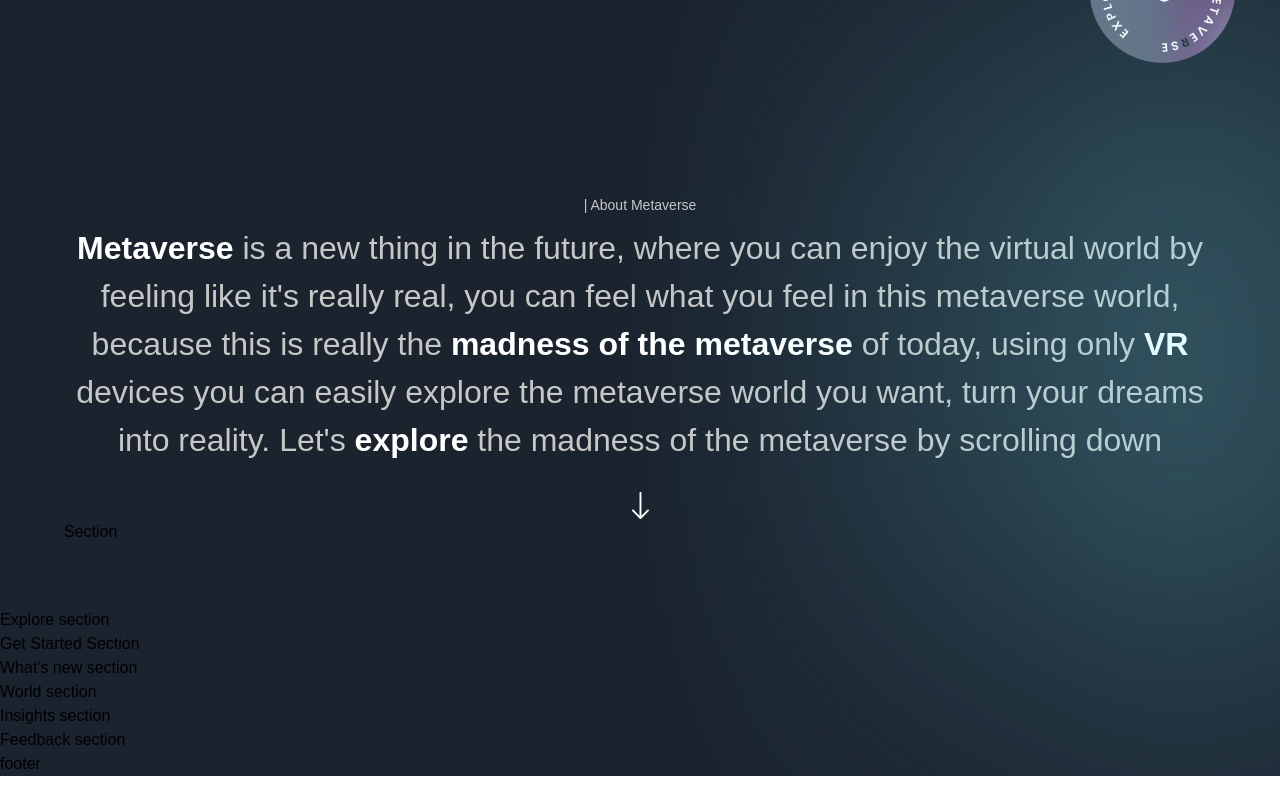
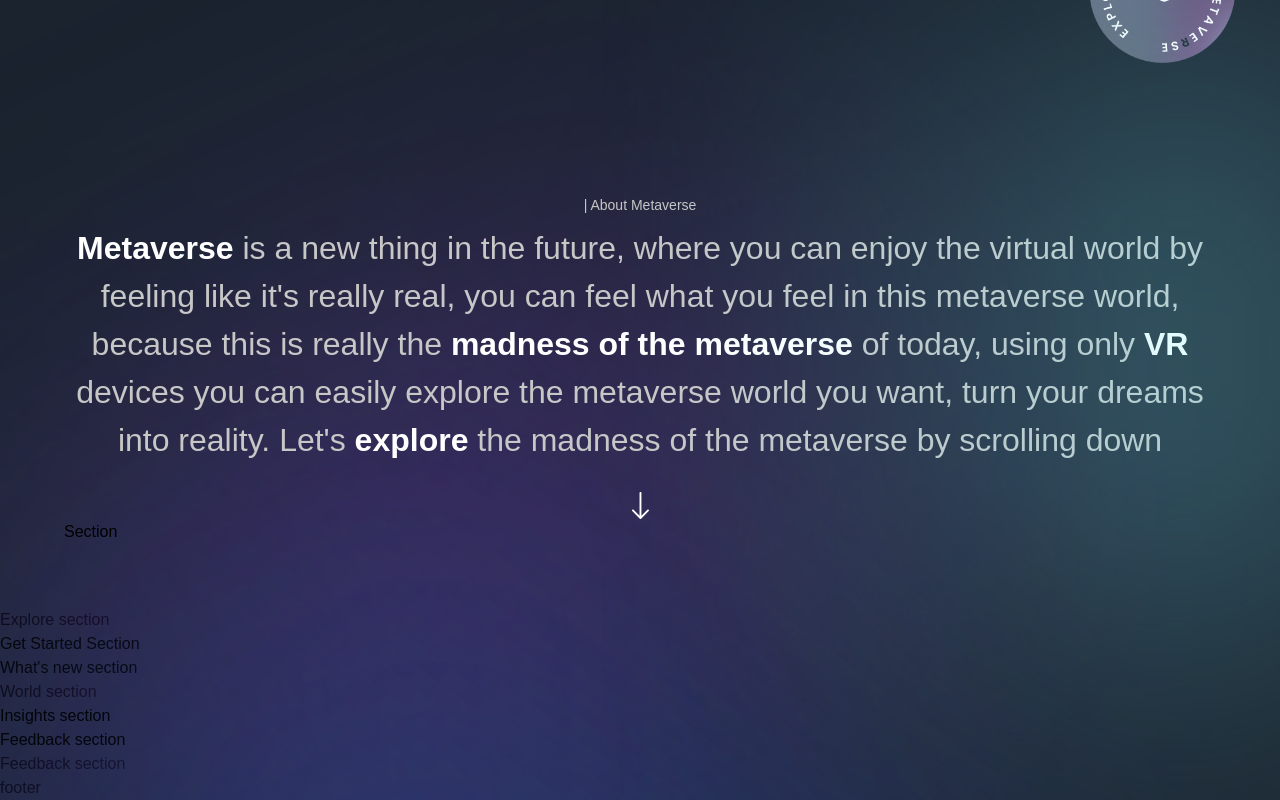
Before and after one commit to OliverYao09/metaverse-project, a Next.js app: page / in a window 1280 px wide. Shown: the part 973-1773 px from the top of the page. Before the commit the page ends 1749 px from the top, so only its background shows below. Built offline with nearby package versions, Linux system fonts and the light colour scheme; a web font is replaced by a local one.

Commit message:
feature: Added gradient background colors for multiple sectiona

```diff
--- a/app/page.js
+++ b/app/page.js
@@ -14,12 +14,22 @@
   <div className="bg-primary-black overflow-hidden">
     <Navbar />
     <Hero />
-    <About />
-    <Explore />
-    <GetStarted />
-    <WhatsNew />
+    <div className="relative">
+      <About />
+      <div className="gradient-03 z-0" />
+      <Explore />
+    </div>
+    <div className="relative">
+      <GetStarted />
+      <div className="gradient-04 z-0" />
+      <WhatsNew />
+    </div>
     <World />
-    <Insights />
+    <div className="relative">
+      <Insights />
+      <div className="gradient-04 z-0" />
+      <Feedback />
+    </div>
     <Feedback />
     <Footer />
   </div>
```
